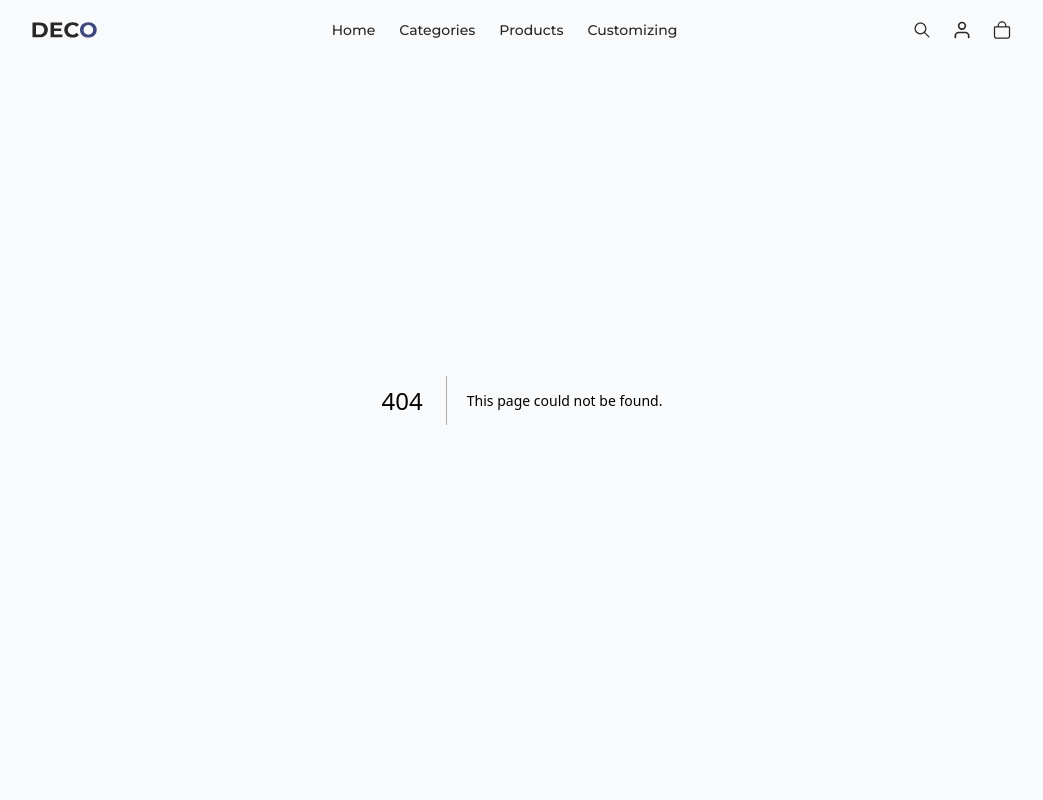
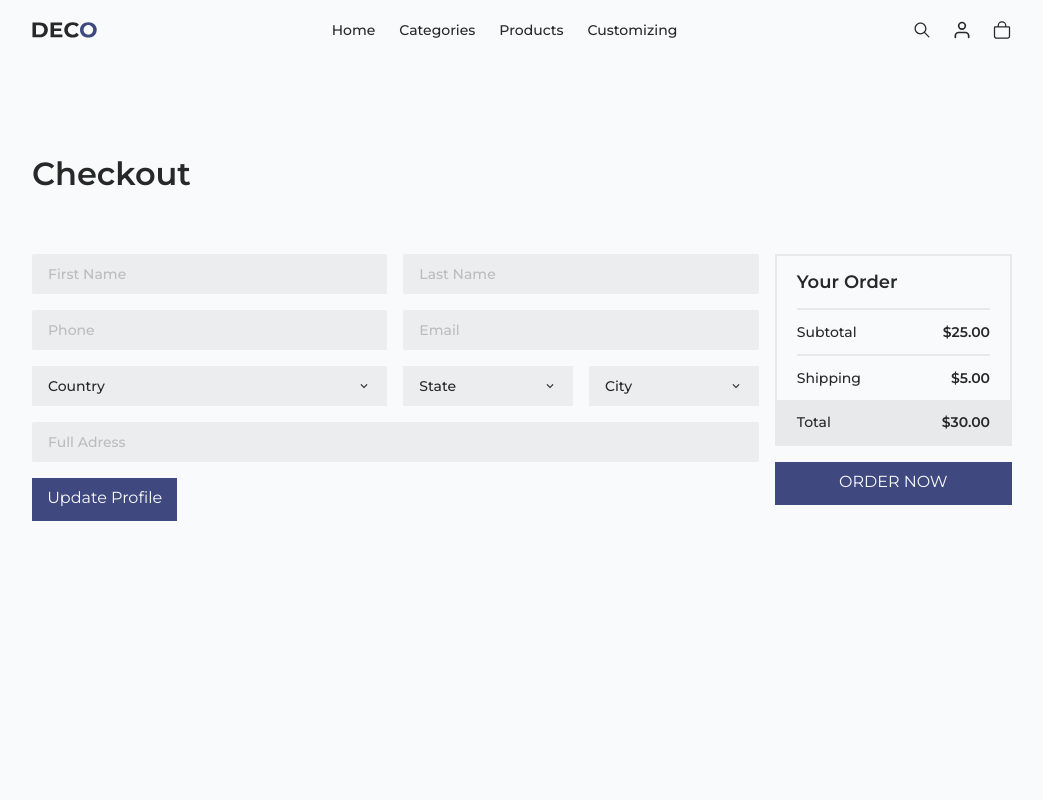
Before and after one commit to Th620/Forniture-ecommerce-app, a Next.js app in the folder frontend/: page /checkout in a window 1280 px wide. Before the commit this address had no page. Shown: the top 800 px of the page, without its empty margins (118-1161 px from the left). Built offline with nearby package versions, Linux system fonts and the light colour scheme.

Commit message:
checkout pagr UI

```diff
--- a/frontend/app/cart/page.jsx
+++ b/frontend/app/cart/page.jsx
@@ -156,7 +156,7 @@ export default function Cart() {
             </tbody>
           </table>
         </form>
-        <PricingBox btnLabel={"checkout"} />
+        <PricingBox btnLabel={"checkout"} className={"mt-9"} />
       </div>
     </main>
   );
--- /dev/null
+++ b/frontend/app/checkout/page.jsx
@@ -0,0 +1,188 @@
+"use client";
+
+import PricingBox from "@/components/PricingBox";
+import { useEffect, useState } from "react";
+import { MdKeyboardArrowDown } from "react-icons/md";
+
+export default function Checkout() {
+  const [openCountrySelect, setOpenCountrySelect] = useState(false);
+  const [openStateSelect, setOpenStateSelect] = useState(false);
+  const [openCitySelect, setOpenCitySelect] = useState(false);
+  const [country, setCountry] = useState("");
+  const [state, setState] = useState("");
+  const [city, setCity] = useState("");
+
+  useEffect(() => {
+    document.body.addEventListener("click", (e) => {
+      if (!e.target.classList.contains("btn")) {
+        setOpenCountrySelect(false);
+        setOpenStateSelect(false);
+        setOpenCitySelect(false);
+      }
+    });
+  }, []);
+
+  return (
+    <main className="flex flex-col justify-start gap-y-14 px-10 md:px-75 lg:px-150 font-montserrat text-black bg-white pb-14 mt-150 min-h-screen mb-14">
+      <h2 className="text-[32px] font-semibold capitalize">checkout</h2>
+      <div className="flex flex-col justify-center md:flex-row gap-x-4 gap-y-14">
+        <div className="grid grid-cols-4 w-full gap-4 h-fit">
+          <label htmlFor="firstName" className="sr-only">
+            First Name:
+          </label>
+          <input
+            type="text"
+            name="FirstName"
+            id="firstName"
+            placeholder="First Name"
+            className="h-10 bg-input outline-none col-span-4 md:col-span-2 placeholder:text-gray placeholder:text-sm text-sm font-medium px-4 rounded-sm"
+          />
+          <label htmlFor="lastName" className="sr-only">
+            Last Name:
+          </label>
+          <input
+            type="text"
+            name="LastName"
+            id="lastName"
+            placeholder="Last Name"
+            className="h-10 bg-input outline-none col-span-4 md:col-span-2 placeholder:text-gray placeholder:text-sm text-sm font-medium px-4 rounded-sm"
+          />
+          <label htmlFor="phone" className="sr-only">
+            Phone:
+          </label>
+          <input
+            type="tel"
+            name="Phone"
+            id="phone"
+            placeholder="Phone"
+            className="h-10 bg-input outline-none col-span-4 md:col-span-2 placeholder:text-gray placeholder:text-sm text-sm font-medium px-4 rounded-sm"
+          />
+          <label htmlFor="email" className="sr-only">
+            Email:
+          </label>
+          <input
+            type="email"
+            name="Email"
+            id="email"
+            placeholder="Email"
+            className="h-10 bg-input outline-none col-span-4 md:col-span-2 placeholder:text-gray placeholder:text-sm text-sm font-medium px-4 rounded-sm"
+          />
+          <div className="col-span-4 md:col-span-2 relative">
+            <button
+              type="button"
+              onClick={() => {
+                setOpenCountrySelect((prev) => !prev);
+                setOpenStateSelect(false);
+                setOpenCitySelect(false);
+              }}
+              className="flex justify-between h-10 items-center px-4 bg-input text-sm py-1 capitalize font-medium w-full"
+            >
+              {country ? country : "country"}
+              <MdKeyboardArrowDown />
+            </button>
+            {openCountrySelect && (
+              <ul className="absolute top-full z-10 min-w-28 bg-[#EEEFF1] w-full">
+                {filter.size.map((size) => (
+                  <li key={size}>
+                    <button
+                      type="button"
+                      onClick={() => {
+                        setCountry(size);
+                        setOpenCountrySelect(false);
+                      }}
+                      className="btn px-2 py-1 hover:bg-[#E2E3E5] transition-colors duration-100 text-left capitalize text-[12px] w-full"
+                    >
+                      {size}
+                    </button>
+                  </li>
+                ))}
+              </ul>
+            )}
+          </div>
+          <div className="col-span-2 md:col-span-1 relative">
+            <button
+              type="button"
+              onClick={() => {
+                setOpenStateSelect((prev) => !prev);
+                setOpenCountrySelect(false);
+                setOpenCitySelect(false);
+              }}
+              className="flex justify-between h-10 items-center px-4 bg-input text-sm py-1 capitalize font-medium w-full"
+            >
+              {state ? state : "state"}
+              <MdKeyboardArrowDown />
+            </button>
+            {openStateSelect && (
+              <ul className="absolute top-full z-10 min-w-28 bg-[#EEEFF1] w-full">
+                {filter.color.map((color) => (
+                  <li key={color}>
+                    {" "}
+                    <button
+                      type="button"
+                      onClick={() => {
+                        setState(color);
+                        setOpenStateSelect(false);
+                      }}
+                      className="btn px-2 py-1 hover:bg-[#E2E3E5] transition-colors duration-100 text-left capitalize text-[12px] w-full"
+                    >
+                      {color}
+                    </button>
+                  </li>
+                ))}
+              </ul>
+            )}
+          </div>
+          <div className="col-span-2 md:col-span-1 relative">
+            <button
+              type="button"
+              onClick={() => {
+                setOpenCitySelect((prev) => !prev);
+                setOpenCountrySelect(false);
+                setOpenStateSelect(false);
+              }}
+              className="flex justify-between h-10 items-center px-4 bg-input text-sm py-1 capitalize font-medium w-full"
+            >
+              {city ? city : "city"}
+              <MdKeyboardArrowDown />
+            </button>
+            {openCitySelect && (
+              <ul className="absolute top-full z-10 min-w-28 bg-[#EEEFF1] w-full">
+                {filter.sort.map((sort) => (
+                  <li key={sort}>
+                    <button
+                      type="button"
+                      onClick={() => {
+                        setCity(sort);
+                        setOpenCitySelect(false);
+                      }}
+                      className="btn px-2 py-1 hover:bg-[#E2E3E5] transition-colors duration-100 text-left capitalize text-[12px] w-full"
+                    >
+                      {sort}
+                    </button>
+                  </li>
+                ))}
+              </ul>
+            )}
+          </div>
+          <label htmlFor="adress" className="sr-only">
+            Full Adress:
+          </label>
+          <input
+            type="text"
+            name="adress"
+            id="adress"
+            placeholder="Full Adress"
+            className="h-10 bg-input outline-none col-span-4 placeholder:text-gray placeholder:text-sm text-sm font-medium px-4 rounded-sm"
+          />
+          <button
+          type="button"
+          className="capitalize col-span-4 w-full md:w-1/3 lg:w-1/4 xl:w-1/5 pt-2 pb-[11px] bg-navy hover:bg-navyHover transition-colors duration-75 text-white"
+        >
+          Update Profile
+        </button>
+        </div>
+        <PricingBox btnLabel={"order now"} />
+      </div>
+    </main>
+  );
+}
--- a/frontend/components/PricingBox.jsx
+++ b/frontend/components/PricingBox.jsx
@@ -1,9 +1,9 @@
 import React from "react";
 
-const PricingBox = ({ btnLabel }) => {
+const PricingBox = ({ btnLabel, className }) => {
   return (
-    <div>
-      <div className="md:w-[30vw] lg:w-[25vw] w-full border-2 border-[#E8E9EB] mt-9 h-fit capitalize">
+    <div className="md:w-[30vw] lg:w-[25vw] w-full">
+      <div className={`w-full border-2 border-[#E8E9EB] h-fit capitalize ${className}`}>
         <h4 className="px-5 font-semibold text-lg py-3">Your order</h4>
         <hr className="border-[1.5px] border-[#E8E9EB] mx-5" />
         <div className="flex items-center justify-between px-5 py-3 text-sm font-medium">
```
